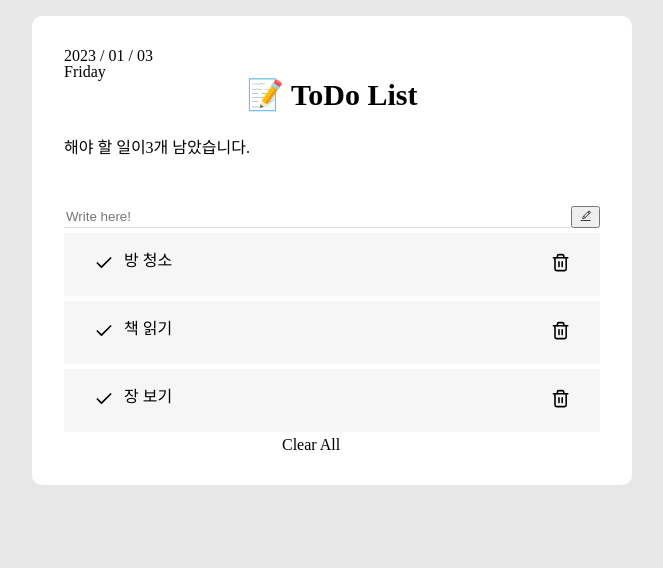
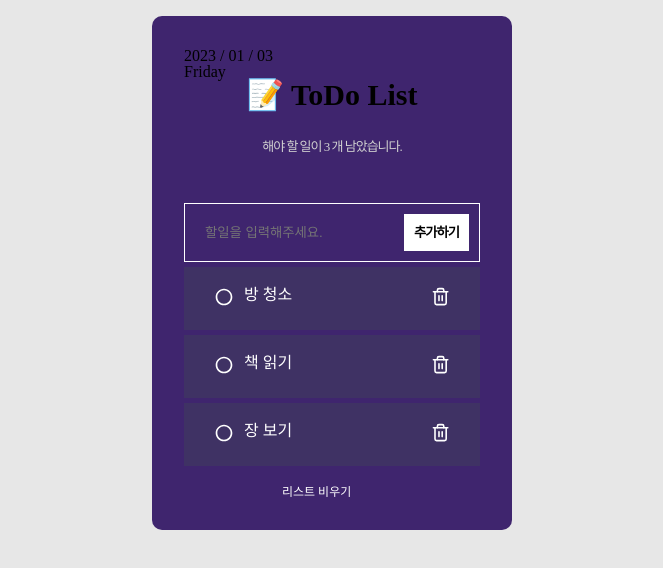
Before and after one commit to gyuhyunyang/project-todo, a React (Create React App) app: page / in a window 1280 px wide. Shown: the top 568 px of the page, without its empty margins (308-971 px from the left). Built offline with nearby package versions, Linux system fonts and the light colour scheme.

Commit message:
23-02-09 업로드

```diff
--- a/src/components/TodoHead.jsx
+++ b/src/components/TodoHead.jsx
@@ -3,7 +3,6 @@ import { useState } from "react";
 
 const TodoHeadWrap = styled.div`
   margin-bottom: 50px;
-
 
   .todo-title {
     font-size: 30px;
@@ -11,16 +10,19 @@ const TodoHeadWrap = styled.div`
     text-align: center;
     margin-bottom: 30px;
   }
-
+  .todo-text {
+    font-size: 13px;
+    text-align: center;
+    color: #d0d0d0;
+    letter-spacing: -1px;
+  }
 `;
 
-
-// 투두리스트 상단(타이틀, 날짜,  해야할일의 갯수 노출)
+// 투두리스트 상단
 function TodoHead(props) {
   const { todos } = props;
   console.log(props);
   console.log(todos);
-
 
   const today = new Date();
   const year = today.getFullYear();
@@ -33,24 +35,16 @@ function TodoHead(props) {
 
   const nmuber = todos.filter(todo => todo.checked === false).length;
 
-
-
-
-
-
-
-
-
-
-
   return (
     <TodoHeadWrap>
       <div>{year} / {month < 10 ? "0" + month : month} / {data < 10 ? "0" + data : data}</div>
       <div>{day}</div>
       <h1 className="todo-title">📝 ToDo List</h1>
-    <p>{nmuber > 0 ? '해야 할 일이' + nmuber + '개 남았습니다.' : '해야 할 일이 없습니다.' }</p>
+      <p className="todo-text">{nmuber > 0 ? '해야 할 일이 ' + nmuber + ' 개 남았습니다.' : '등록된 할일이 없습니다.' }</p>
     </TodoHeadWrap>
   );
 }
 
 export default TodoHead;
+
+// 날짜, 남은할일 출력
--- a/src/components/TodoInsert.jsx
+++ b/src/components/TodoInsert.jsx
@@ -1,21 +1,31 @@
 import styled from "styled-components";
 import { useState } from "react";
-import { CiEdit } from "react-icons/ci";
 
 const TodoInsertWrap = styled.form`
-display:flex;
-
+  display: flex;
+  border: 1px solid #fff;
+  padding: 10px;
 `;
-
 const StyledInput = styled.input`
+  outline: none;
   border: none;
-  border-bottom: 1px solid #ddd;
-  outline: none;
   flex: 1;
-
-
+  background:#3f256e;
+  padding: 10px;
+  color:#fff;
 `;
-const StyledButton = styled.button``;
+const StyledButton = styled.button`
+  border: none;
+  background-color: #fff;
+  display: flex;
+  justify-content: center;
+  align-items: center;
+  letter-spacing: -1px;
+  padding: 10px;
+  font-weight: bold;
+  line-height: 1.3;
+  cursor: pointer;
+`;
 
 // 새로운 항목을 입력하고 추가할 수 잇는 컴포넌트
 function TodoInsert({onInsert}) {
@@ -36,9 +46,8 @@ function TodoInsert({onInsert}) {
 
   return (
     <TodoInsertWrap onSubmit={ handleSubmit}>
-      <StyledInput type="text" placeholder="Write here!" value={ value } onChange={ handleChange }></StyledInput>
-      <StyledButton type="submit"><CiEdit/></StyledButton>
-
+      <StyledInput type="text" placeholder="할일을 입력해주세요." value={ value } onChange={ handleChange }></StyledInput>
+      <StyledButton type="submit">추가하기</StyledButton>
     </TodoInsertWrap>
   );
 }
--- a/src/components/TodoList.jsx
+++ b/src/components/TodoList.jsx
@@ -2,34 +2,24 @@ import styled from "styled-components";
 import TodoListItem from "./TodoListItem";
 
 const TodoListWrap = styled.div`
-
 `;
-
 const ClearAll = styled.div`
   width: 100px;
-  margin: 0 auto;
+  margin: 20px auto 0;
+  color:#fff;
+  font-size: 12px;
   cursor: pointer;
 `;
-
 function TodoList({todos, onRemove, onToggle, onClearAll}) {
   return(
     <TodoListWrap>
       {todos.map((todo) => (
         <TodoListItem todo={todo} key={todo.id} onRemove={onRemove} onToggle={onToggle} />
       ))}
-
       <ClearAll onClick={() => {onClearAll();} }>
-        Clear All
+        리스트 비우기
       </ClearAll>
-
-
-
-
-
-
-
     </TodoListWrap>
   );
 }
-
 export default TodoList;
--- a/src/components/TodoListItem.jsx
+++ b/src/components/TodoListItem.jsx
@@ -1,90 +1,66 @@
 import { useState } from "react";
 import styled, { css } from "styled-components";
-import { FiBookmark, FiCheck, FiTrash2 } from "react-icons/fi";
+import { FiTrash2 } from "react-icons/fi";
+import { MdCheckCircle, MdOutlineCircle, MdBookmarkAdd } from "react-icons/md";
 
 const TodoListItemWrap = styled.div`
   display: flex;
-  background: #f6f6f6;
+  background: #3f3264;
   margin: 5px 0;
   padding: 20px 30px;
+
+  svg {
+    color:#fff;
+  }
 `;
-
 const Text = styled.div`
   flex: 1;
+  align-items: center;
+  color:#fff;
 
   ${props => props.checked &&
     css`
-      color:#adb5bd;
+      color:#fff;
       text-decoration:line-through;
     `}
 `;
-
 const Checkbox = styled.div`
   font-size: 20px;
   margin-right: 10px;
   cursor: pointer;
 `;
-
 const Remove = styled.div`
   font-size: 1.2rem;
   cursor: pointer;
-
 `;
 
-function TodoListItem({ todo, done, onToggle, onRemove }) {
+function TodoListItem({ todo, onToggle, onRemove }) {
   const { id, text, checked } = todo;
-  const [ bookMark, setBookMark] = useState(false);
-
 
   return (
     <TodoListItemWrap>
-{/*
-        <Bookmark>
-
-
-
-          {bookMarkIcon === true ? (
-              <북마크체크표시완료></북마크체크표시완료>
-            ) : (
-              <북마크체크표시미완료></북마크체크표시미완료>
-            )}
-
-
-
-
-
-        </Bookmark> */}
+        {/* <BookMark >
+          <MdBookmarkAdd />
+        </BookMark>   */}
 
         <Checkbox checked={checked} onClick={() => {onToggle(id); }}>
-          <FiCheck />
+          {checked ? <MdCheckCircle /> : <MdOutlineCircle /> }
         </Checkbox>
-
-{/*
-        <Checkbox checked={checked} onClick={() => {onToggle(id); }}>
-        {checked ? <FiCheck /> : <FiCheck /> }
-      </Checkbox> */}
 
         <Text checked={checked}>
           {text}
         </Text>
 
-
+        {/* <Edit onClick={() => {onEdit(id);}}>
+          <MdBorderColor />
+        </Edit> */}
 
         <Remove onClick={() => {onRemove(id);}}>
           <FiTrash2 />
         </Remove>
-
-
-
-
     </TodoListItemWrap>
-
-
-
-
-
-
   );
 }
+export default TodoListItem;
 
-export default TodoListItem;
+// 완료하기, 삭제하기, 수정하기, 즐겨찾기
--- a/src/components/TodoTemplate.jsx
+++ b/src/components/TodoTemplate.jsx
@@ -5,9 +5,9 @@ import TodoInsert from "./TodoInsert";
 import TodoList from "./TodoList";
 
 const TodoTemplateWrap = styled.div`
-   width: 600px;
+  width: 360px;
   margin: 1rem auto;
-   background: #fff;
+  background:#3f256e;
   border-radius: 10px;
   padding: 2rem;
   box-sizing: border-box;
@@ -32,6 +32,8 @@ function TodoTemplate(props) {
     }
   ]);
 
+
+
   const nextId = useRef(4);
 
   const handleSubmit = useCallback((text) => {
@@ -42,7 +44,6 @@ function TodoTemplate(props) {
     };
 
     setTodos(todos.concat(todo));
-
     nextId.current += 1;
 
   },[todos]);
@@ -51,11 +52,7 @@ function TodoTemplate(props) {
     setTodos(todos.map( (todo) =>
       todo.id === id ? { ...todo, checked: !todo.checked } : todo
       ));
-
   }, [todos])
-
-
-
 
   const handleRemove = useCallback((id) => {
     setTodos(todos.filter((todo) => todo.id !==id ));
@@ -65,15 +62,20 @@ function TodoTemplate(props) {
     setTodos([]);
   };
 
+  const handleBookMark = (e) => {
+    todos.unshift();
+  }
+
+
+
+
+
 
   return (
     <TodoTemplateWrap>
       <TodoHead todos={todos} />
       <TodoInsert onInsert={handleSubmit}/>
-         <TodoList todos={todos} onRemove={handleRemove} onToggle={handleToggle} onClearAll={handleClearAll} />
-
-
-
+      <TodoList todos={todos} onRemove={handleRemove} onToggle={handleToggle} onClearAll={handleClearAll} onBookMark={handleBookMark} />
     </TodoTemplateWrap>
   );
 }
```
Lines whose indentation alone changed are shown as unchanged.
